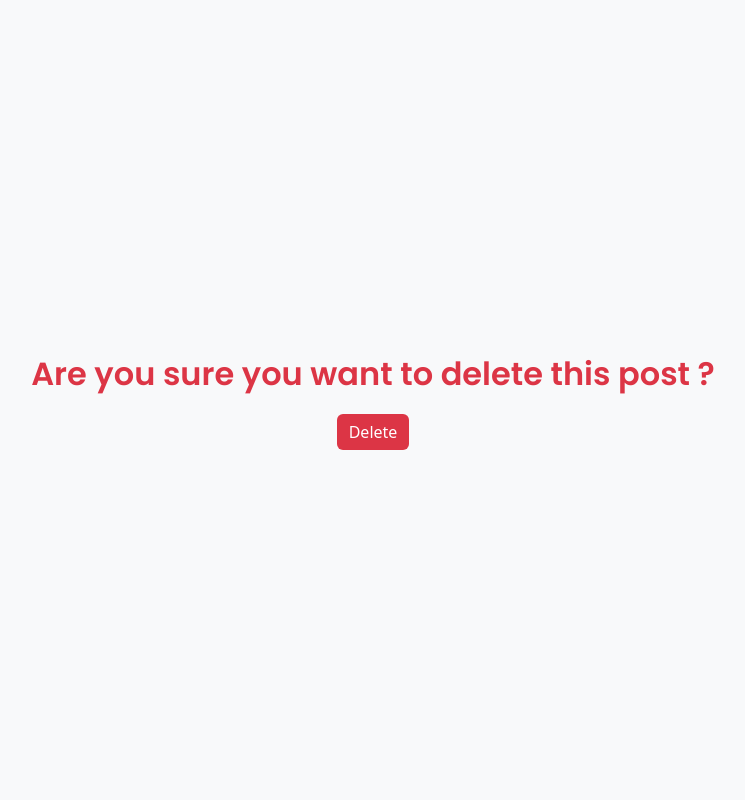
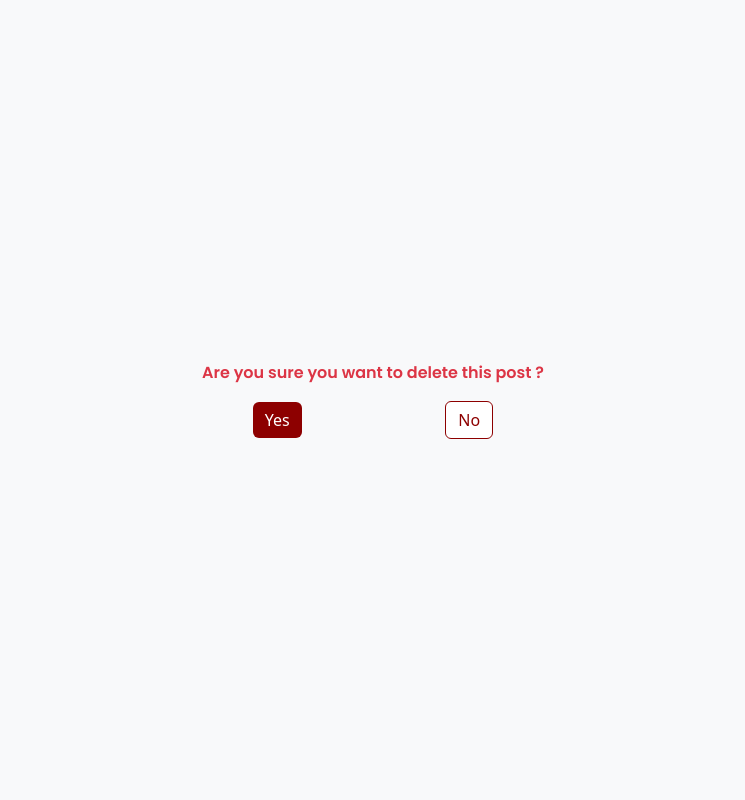
Before and after one commit to Echezonac/spitz-official, a Django app: page /spitz/1/delete/ in a window 1280 px wide. Shown: the whole page, without its empty margins (267-1012 px from the left). Run offline with Django 4.2, Linux system fonts and the light colour scheme; a user stored in the database is signed in; tables that the repository leaves empty hold one stand-in row (values such as "Sample post").

Commit message:
ui update

```diff
--- a/home_app/views.py
+++ b/home_app/views.py
@@ -8,6 +8,7 @@ from .models import Post
 class HomeView(ListView):
     model = Post
     template_name = 'pages/index.html'
+    ordering = ['id']
 
 
 class DetailPostView(DetailView):
--- a/templates/pages/create_post.html
+++ b/templates/pages/create_post.html
@@ -81,7 +81,7 @@ secret, review, social,network, chat, data{% endblock %}
                     <option value="3">admin</option>
                 </select>
               </p>
-                <input type="submit" value="Spitz" class=" mx-auto btn btnx text-decoration-none">
+                <input type="submit" value="Spitz" class="btn btnx text-decoration-none">
           </form>
         <!--add spitz-col end -->
       </div>
@@ -118,7 +118,7 @@ secret, review, social,network, chat, data{% endblock %}
                     <option value="3">admin</option>
                 </select>
               </p>
-                <input type="submit" value="Spitz" class=" mx-auto btn btnx text-decoration-none">
+                <input type="submit" value="Spitz" class="btn btnx text-decoration-none">
       </form>
       <!-- spitz-col end -->
     </div>
--- a/templates/pages/delete_post.html
+++ b/templates/pages/delete_post.html
@@ -7,12 +7,26 @@ ensure that only real and active users stay on the platform.{% endblock %}
 {% block keywords %}home, users, spitz, location, stay, active, real, only, ensure, private, identity, blog,event,
 secret, review, social,network, chat, data{% endblock %}
 {% block main %}
+<style>
+  .btnx {
+    background-color: #8d0000 !important;
+    color: white !important;
+  }
+  .btny {
+    background-color: white !important;
+    color: #8d0000 !important;
+    border:1px solid #8d0000;
+  }
+</style>
 {% if user.is_authenticated %}
 <section class="row d-flex justify-content-center align-items-center bg-light" style="width:auto; max-height:100vh;height:100vh;">
  <form action="" method="post">
         {% csrf_token %}
-        <p class="text-center text-danger" style="font-size:2em;text-align:center !important;font-weight:700;">Are you sure you want to delete this post ?</p>
-        <input type="submit" value="Delete" class="btn btn-danger mx-auto">
+        <p class="text-center text-danger" style="font-size:1em;text-align:center !important;font-weight:700;">Are you sure you want to delete this post ?</p>
+        <span class="d-flex align-items-center justify-content-evenly mx-auto" style="width:30%">
+          <input type="submit" value="Yes" class="btn btnx mx-auto">
+          <a href="{% url 'post-detail' post.pk %}" class="btn btny mx-auto">No</a>
+        </span>
     </form>
 </section>
 {% else %}
--- a/templates/pages/update_post.html
+++ b/templates/pages/update_post.html
@@ -112,7 +112,7 @@ secret, review, social,network, chat, data{% endblock %}
   <!-- content start -->
   <div class="col-12" style="min-height: 86vh;" style="position:relative ; z-index: -10;">
     <!-- spitz-body-start -->
-    <div class="row px-2 d-flex  justify-content-center align-items-start bg-light">
+    <div class="row px-2 d-flex  justify-content-center align-items-start bg-light px-5 py-3">
       <!-- spitz-col start -->
        <form action="" method="post">
         {% csrf_token %}
```
